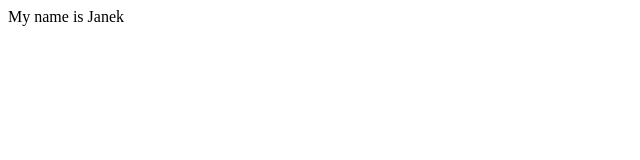
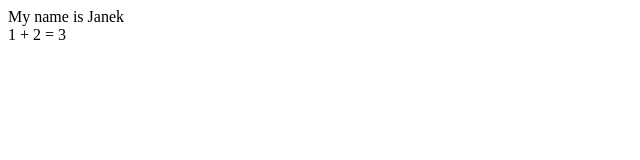
Before and after one commit to DamianKonc/playground, a React (Create React App) app: page / in a window 1280 px wide. Shown: the top 160 px of the page, without its empty margins (0-640 px from the left). Built offline with nearby package versions, Linux system fonts and the light colour scheme.

Commit message:
another test

```diff
--- /dev/null
+++ b/src/AddTwoNumbers/AddTwoNumbers.tsx
@@ -0,0 +1,15 @@
+import React from "react";
+type numbers = {
+  number1: number;
+  number2: number;
+};
+
+const AddTwoNumbers = ({ number1, number2 }: numbers) => {
+  return (
+    <div data-testid="adding">
+      {number1} + {number2} = {number1 + number2}
+    </div>
+  );
+};
+
+export default AddTwoNumbers;
--- /dev/null
+++ b/src/AddTwoNumbers/index.tsx
@@ -0,0 +1 @@
+export { default } from "./AddTwoNumbers";
--- a/src/App.tsx
+++ b/src/App.tsx
@@ -1,10 +1,12 @@
 import React from "react";
 import User from "./User/User";
+import AddTwoNumbers from "./AddTwoNumbers";
 
 function App() {
   return (
     <div>
       <User name="Janek" />
+      <AddTwoNumbers number1={1} number2={2} />
     </div>
   );
 }
```
Also changed, not shown: 1 other file (tests, documents, lock files or other folders).
